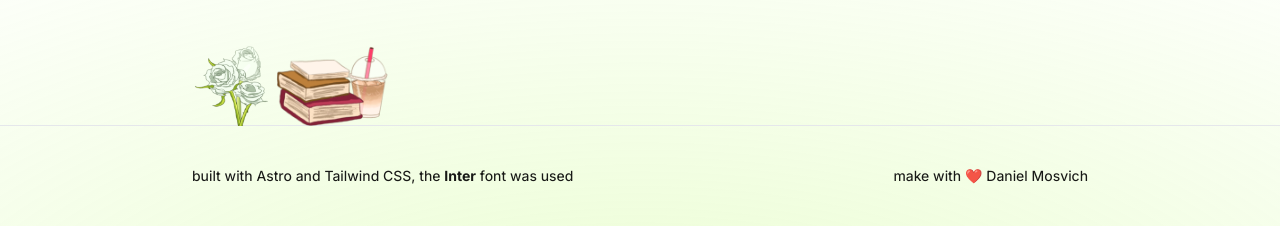
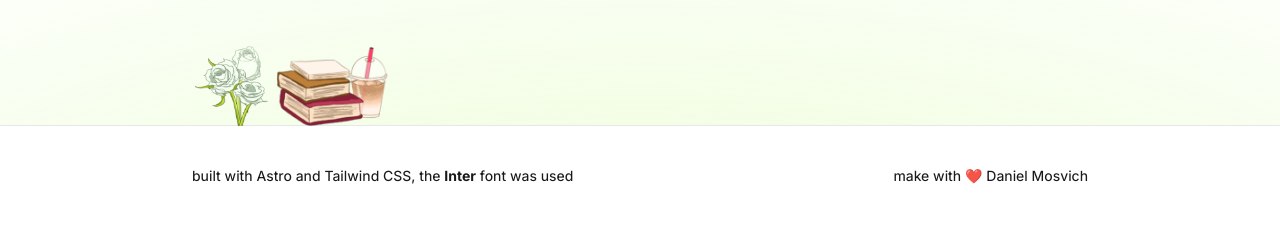
Before and after one commit to danielMosvich/danielmosvich-porfolio, an Astro site: page / in a window 1280 px wide. Shown: the part 2899-3125 px from the top of the page. Built offline with nearby package versions, Linux system fonts and the light colour scheme; Astro itself is replaced by a stand-in of ours.

Commit message:
Actualizar index.astro

```diff
--- a/src/pages/index.astro
+++ b/src/pages/index.astro
@@ -24,7 +24,7 @@ import BgEffect from "../components/BgEffect.astro";
     <Projects />
     <About />
   </main>
-  <footer class="border-t dark:border-white/30 mt-24 px-4 sm:px-0 dark:bg-neutral-950/80">
+  <footer class="border-t dark:border-white/30 mt-24 px-4 sm:px-0 bg-white dark:bg-neutral-950/80">
     <Footer />
   </footer>
 </Layout>
```
